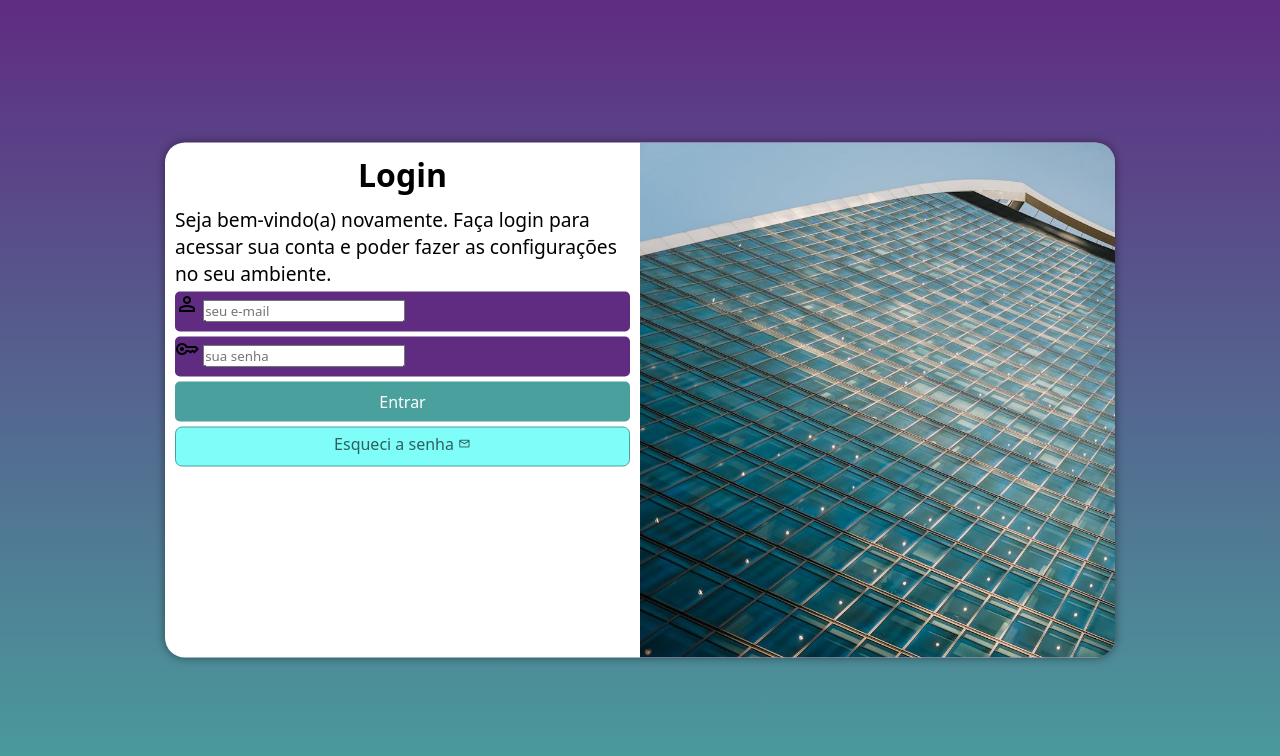
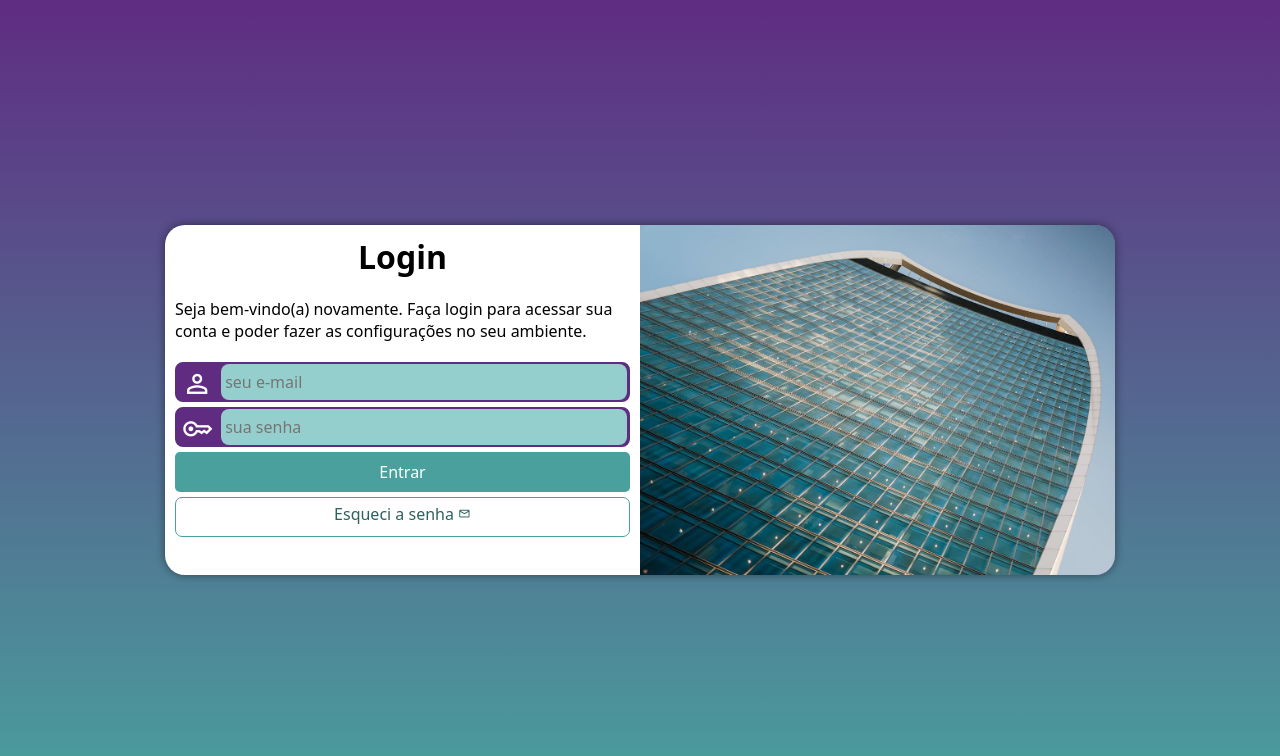
Before and after one commit to mauriciofalabretti/projeto-login, a plain HTML site: page index.html in a window 1280 px wide. Drawn offline with nearby package versions, Linux system fonts and the light colour scheme.

Commit message:
atualização dos estilos

```diff
--- a/estilos/media-query.css
+++ b/estilos/media-query.css
@@ -1,12 +1,13 @@
 @charset "UTF-8";
 
-@media screen and (min-width: 768px) and (max-width: 992px) {
+@media screen and (min-width: 768px) and (max-width: 992px) { /* Configuração para TABLET */
     body {
         background-image: linear-gradient(to top, #49a09d, #5f2c82);
     }
 
     section#login {
         width: 80vw;
+        height: 280px;
     }
 
     section#login > div#imagem {
@@ -21,13 +22,14 @@
     }
 }
 
-@media screen and (min-width: 992px) {
+@media screen and (min-width: 992px) { /* Configuração para Desktop */
     body {
         background-image: linear-gradient(to top, #49a09d, #5f2c82);
     }
 
     section#login {
         width: 950px;
+        height: 350px;
     }
 
     section#login > div#imagem {
@@ -46,6 +48,7 @@
     }
 
     div#formulario > p {
-        font-size: 1.2em;
+        font-size: 1em;
+        margin: 20px 0px;
     }
 }
--- a/estilos/style.css
+++ b/estilos/style.css
@@ -29,7 +29,6 @@ section#login {
     position: absolute;
     top: 50%;
     left: 50%;
-    transform: translate(-50%, -50%);
     overflow: hidden;
 
     background-color: white;
@@ -38,6 +37,7 @@ section#login {
     border-radius: 20px;
     box-shadow: 0px 0px 10px rgba(0, 0, 0, 0.450);
 
+    transform: translate(-50%, -50%);
     transition: width 0.3s, height 0.3s;
     transition-timing-function: ease;
 }
@@ -65,15 +65,38 @@ div#formulario > p {
 
 form > div.campo {
     background-color: #5f2c82;
+    border: 2px solid #5f2c82;
     display: block;
     width: 100%;
     height: 40px;
-    border-radius: 5px;
+    border-radius: 8px;
     margin: 5px 0px;
 }
 
 div.campo > label {
     display: none;
+}
+
+div.campo > span {
+    color: white;
+    font-size: 1.9em;
+    width: 40px;
+    padding: 5px;
+}
+
+div.campo > input {
+    background-color: #94cfcd;
+    font-size: 1em;
+    width: calc(100% - 45px);
+    height: 100%;
+    border: 0px;
+    border-radius: 8px;
+    padding: 4px;
+    transform: translateY(-11px);
+}
+
+div.campo > input:focus-within {
+    background-color: white;
 }
 
 form > input[type=submit] {
@@ -99,7 +122,7 @@ form > a.botao {
     height: 40px;
     padding-top: 5px;
     margin-top: 5px;
-    background-color: #7ffdf9;
+    background-color: white;
     color: #2d615f;
     border: 1px solid #49a09d;
     border-radius: 7px;
```
